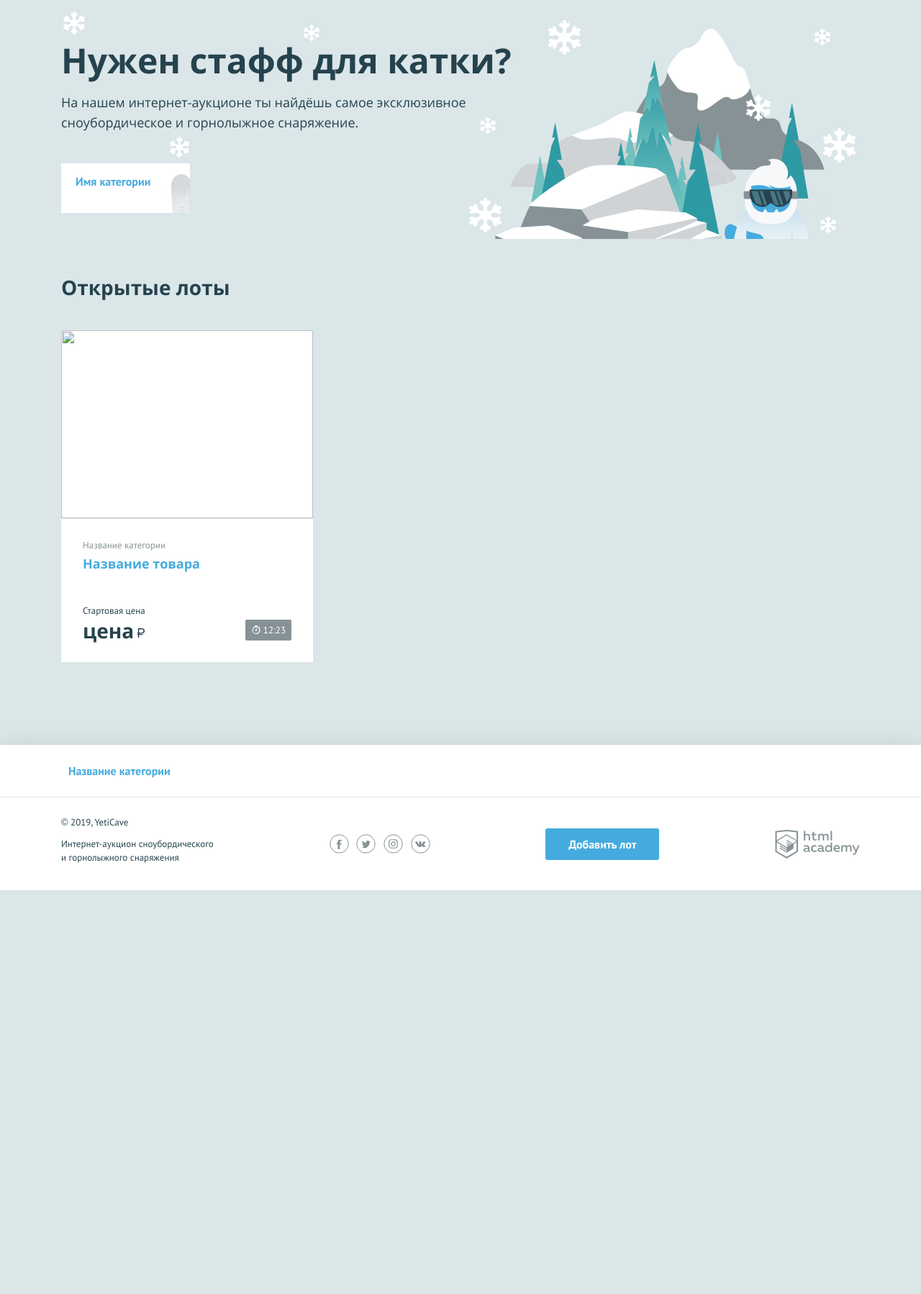
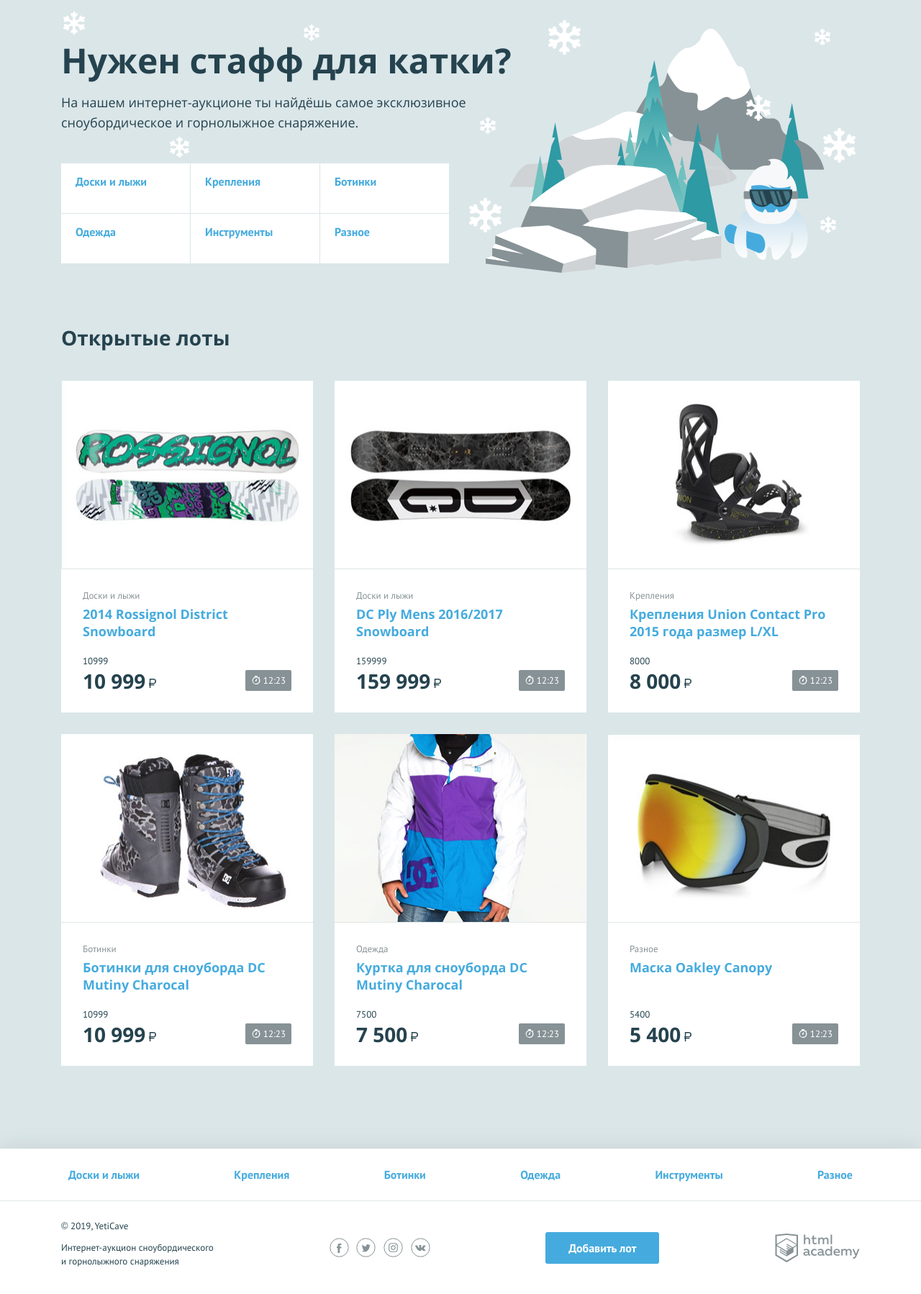
Before and after one commit to Arinaagr/yeticave, a PHP site: page / in a window 1280 px wide. Shown: the part 108-1906 px from the top of the page at 72% size. Before the commit the page ends 1345 px from the top, so only its background shows below. Run offline with PHP 8.4, Linux system fonts and the light colour scheme.

Commit message:
02.03.2021

```diff
--- a/index.php
+++ b/index.php
@@ -2,6 +2,69 @@
 $is_auth = rand(0, 1);
 
 $user_name = 'Arinaagr'; // укажите здесь ваше имя
+
+$categories_list =[
+    'boards'=>'Доски и лыжи',
+    'fastening'=>'Крепления',
+    'boots'=>'Ботинки',
+    'clothes'=>'Одежда',
+    'tools'=>'Инструменты',
+    'different'=>'Разное',
+];
+$data_list=[
+    [
+        'name'=>'2014 Rossignol District Snowboard',
+        'category'=>'boards',
+        'count'=>'10999',
+        'URL_img'=>'img/lot-1.jpg',
+    ],
+    [
+        'name'=>'DC Ply Mens 2016/2017 Snowboard',
+        'category'=>'boards',
+        'count'=>'159999',
+        'URL_img'=>'img/lot-2.jpg',
+    ],
+    [
+        'name'=>'Крепления Union Contact Pro 2015 года размер L/XL',
+        'category'=>'fastening',
+        'count'=>'8000',
+        'URL_img'=>'img/lot-3.jpg',
+    ],
+    [
+        'name'=>'Ботинки для сноуборда DC Mutiny Charocal',
+        'category'=>'boots',
+        'count'=>'10999',
+        'URL_img'=>'img/lot-4.jpg',
+    ],
+    [
+        'name'=>'Куртка для сноуборда DC Mutiny Charocal',
+        'category'=>'clothes',
+        'count'=>'7500',
+        'URL_img'=>'img/lot-5.jpg',
+    ],
+    [
+        'name'=>'Маска Oakley Canopy',
+        'category'=>'different',
+        'count'=>'5400',
+        'URL_img'=>'img/lot-6.jpg',
+    ],
+];
+
+function Price_sum($sum, $withRubleElem)
+{
+    ceil($sum);
+    if($sum<=1000)
+    {
+        return $sum;
+    }
+    else
+        {
+            $sum = number_format($sum, 0, '.', ' ');
+            return $sum;
+        }
+
+}
+
 ?>
 <!DOCTYPE html>
 <html lang="ru">
@@ -56,10 +119,11 @@
         <h2 class="promo__title">Нужен стафф для катки?</h2>
         <p class="promo__text">На нашем интернет-аукционе ты найдёшь самое эксклюзивное сноубордическое и горнолыжное снаряжение.</p>
         <ul class="promo__list">
-            <!--заполните этот список из массива категорий-->
-            <li class="promo__item promo__item--boards">
-                <a class="promo__link" href="pages/all-lots.html">Имя категории</a>
+            <?php foreach($categories_list as $a=>$val) :?>
+            <li class="promo__item promo__item--<?php $a ?>">
+                <a class="promo__link" href="pages/all-lots.html"><?php echo($val);?></a>
             </li>
+            <?php endforeach;?>
         </ul>
     </section>
     <section class="lots">
@@ -67,18 +131,18 @@
             <h2>Открытые лоты</h2>
         </div>
         <ul class="lots__list">
-            <!--заполните этот список из массива с товарами-->
+            <?php foreach($data_list as $b=>$val) :?>
             <li class="lots__item lot">
                 <div class="lot__image">
-                    <img src="" width="350" height="260" alt="">
+                    <img src="img/lot-<?=($b + 1)?>.jpg" width="350" height="260" alt="<?php $val['name']?>">
                 </div>
                 <div class="lot__info">
-                    <span class="lot__category">Название категории</span>
-                    <h3 class="lot__title"><a class="text-link" href="pages/lot.html">Название товара</a></h3>
+                    <span class="lot__category"><?php echo($categories_list[$val['category']]); ?></span>
+                    <h3 class="lot__title"><a class="text-link" href="pages/lot.html"><?php echo($val['name']);?></a></h3>
                     <div class="lot__state">
                         <div class="lot__rate">
-                            <span class="lot__amount">Стартовая цена</span>
-                            <span class="lot__cost">цена<b class="rub">р</b></span>
+                            <span class="lot__amount"><?php echo ($val['count']);?></span>
+                            <span class="lot__cost"><?= Price_sum($val['count'], true) ?><b class="rub">р</b></span>
                         </div>
                         <div class="lot__timer timer">
                             12:23
@@ -86,6 +150,7 @@
                     </div>
                 </div>
             </li>
+            <?php endforeach;?>
         </ul>
     </section>
 </main>
@@ -94,10 +159,12 @@
 <footer class="main-footer">
     <nav class="nav">
         <ul class="nav__list container">
+            <?php foreach($categories_list as $a=>$val) :?>
             <!--заполните этот список из массива категорий-->
-            <li class="nav__item">
-                <a href="pages/all-lots.html">Название категории</a>
+            <li class="nav__item nav__item--<?php $a ?>">
+                <a href="pages/all-lots.html"><?php echo($val);?></a>
             </li>
+            <?php endforeach;?>
         </ul>
     </nav>
     <div class="main-footer__bottom container">
```
